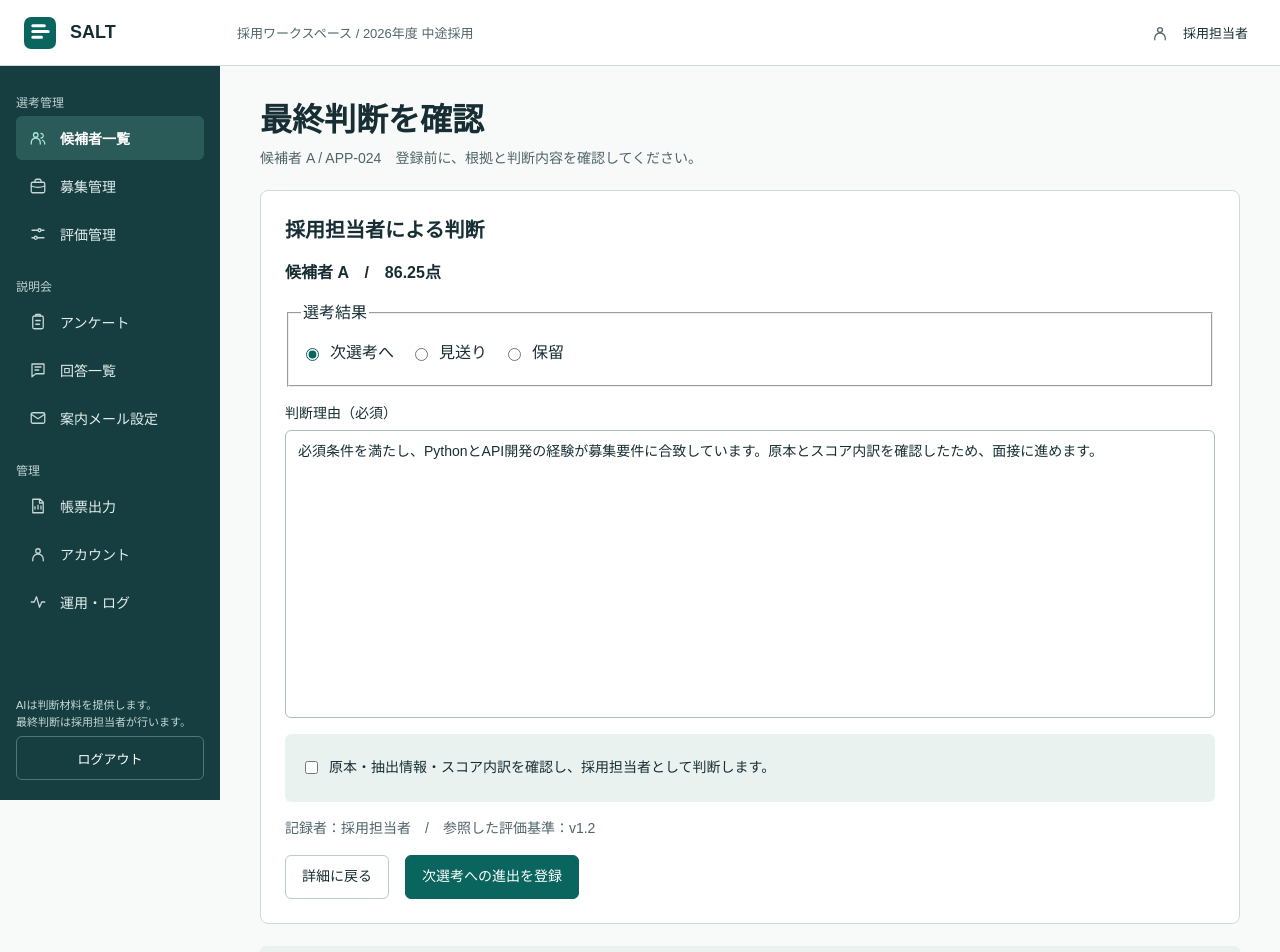
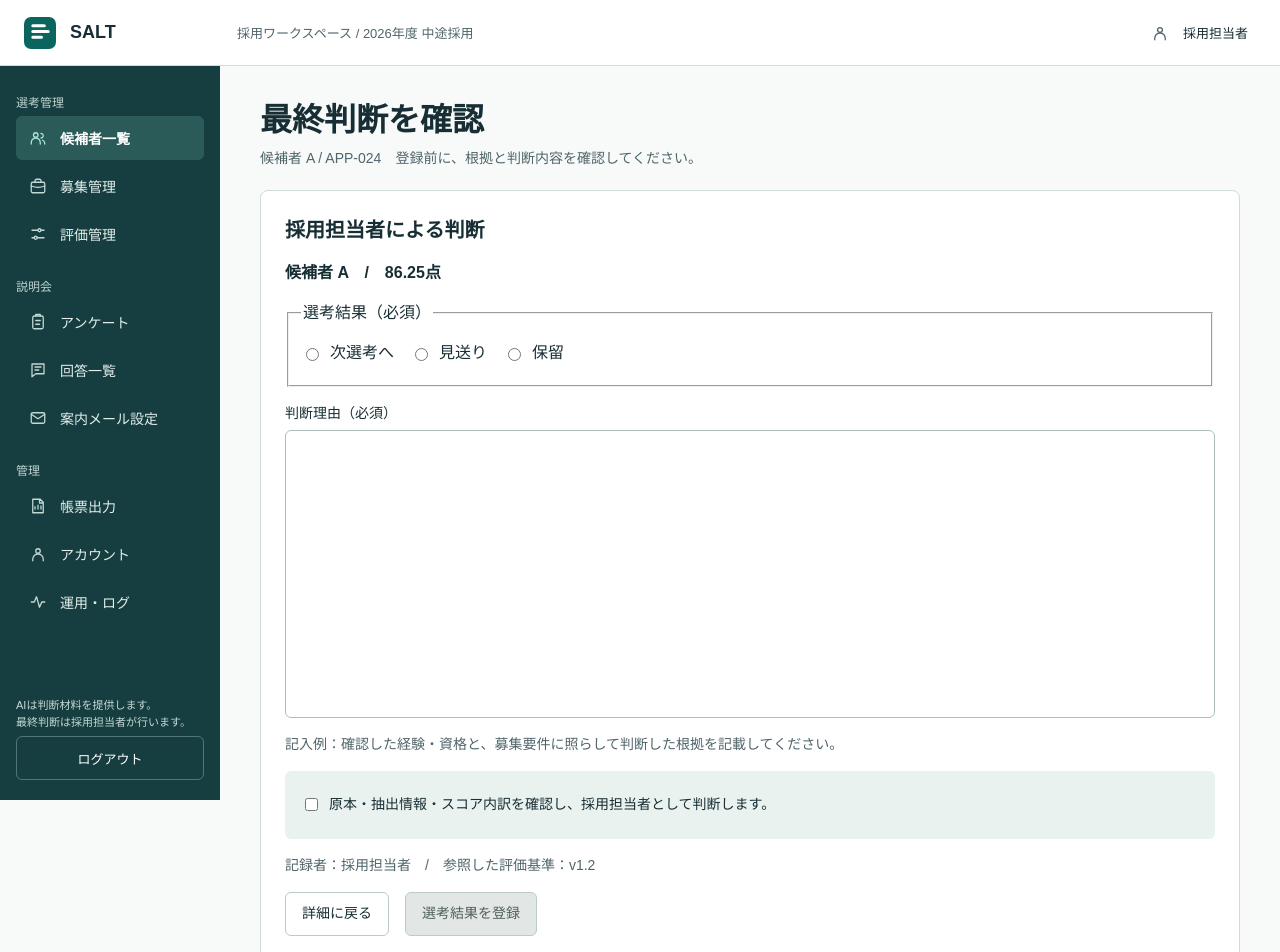
Before and after one commit to Cookie12734/206-3, a Next.js app in the folder frontend/: page /candidates/app-024/decision in a window 1280 px wide. Shown: the top 952 px of the page. Built offline with nearby package versions, Linux system fonts and the light colour scheme.

Commit message:
最終判断の初期値と結果別の登録表示を修正

```diff
--- a/frontend/app/candidates/app-024/decision/05-decision.tsx
+++ b/frontend/app/candidates/app-024/decision/05-decision.tsx
@@ -6,37 +6,41 @@ import { ActionLink, Actions, Button, Field, Heading, Notice, Panel, Screen } fr
 import { useDemoValue } from "../../../_lib/demo-storage";
 import type { Submission } from "../../../apply/_lib/application";
 import { sampleId } from "../../../surveys/_lib/survey";
-import { candidatePath, decisionExample, type Decision } from "../../_lib/candidates";
+import { candidatePath, type Decision } from "../../_lib/candidates";
 import styles from "../_components/candidate-review.module.css";
 
 export default function ConfirmDecision() {
   const router = useRouter();
   const [saved, setSaved] = useDemoValue<Decision | null>("candidate-decision", null);
   const [submission] = useDemoValue<Submission | null>(`application-submitted:mid-career:${sampleId}`, null);
-  const [result, setResult] = useState(decisionExample.result);
-  const [reason, setReason] = useState(decisionExample.reason);
+  const [chosenResult, setResult] = useState<string>();
+  const [writtenReason, setReason] = useState<string>();
+  const result = chosenResult ?? saved?.result ?? "";
+  const reason = writtenReason ?? saved?.reason ?? "";
+  const resultLabel = result === "次選考へ" ? "次選考への進出" : result;
   return <Screen>
     <Heading title="最終判断を確認" description="候補者 A / APP-024　登録前に、根拠と判断内容を確認してください。" />
     <form className={styles.form} onSubmit={(event) => {
       event.preventDefault();
-      if (!reason.trim() || submission) return;
+      if (!result || !reason.trim() || submission) return;
       const recordedAt = new Intl.DateTimeFormat("ja-JP", { dateStyle: "short", timeStyle: "short", timeZone: "Asia/Tokyo" }).format(new Date());
       setSaved({ result, reason: reason.trim(), recordedAt });
       router.push(`${candidatePath}/decision/complete`);
     }}>
       <Panel title="採用担当者による判断">
         <p><strong>候補者 A　/　86.25点</strong></p>
-        <fieldset><legend>選考結果</legend>
+        <fieldset><legend>選考結果（必須）</legend>
           <div className={styles.options}>{["次選考へ", "見送り", "保留"].map((label) =>
-            <label key={label}><input type="radio" name="decision" value={label} checked={result === label}
+            <label key={label}><input type="radio" required name="decision" value={label} checked={result === label}
               onChange={() => setResult(label)} />{label}</label>)}</div>
         </fieldset>
-        <Field label="判断理由（必須）"><textarea required value={reason} onChange={(event) => setReason(event.target.value)} /></Field>
+        <Field label="判断理由（必須）"><textarea required aria-describedby="reason-example" value={reason} onChange={(event) => setReason(event.target.value)} /></Field>
+        <p id="reason-example" className={styles.small}>記入例：確認した経験・資格と、募集要件に照らして判断した根拠を記載してください。</p>
         <Notice><label className={styles.confirm}><input type="checkbox" required />原本・抽出情報・スコア内訳を確認し、採用担当者として判断します。</label></Notice>
         <p className={styles.small}>記録者：採用担当者　/　参照した評価基準：v1.2</p>
         {submission && <Notice tone="warning">最新の応募内容を解析するまで、最終判断は登録できません。</Notice>}
         <Actions><ActionLink href={candidatePath}>詳細に戻る</ActionLink>
-          <Button tone="primary" type="submit" disabled={Boolean(submission)}>{saved ? "判断内容を更新" : result === "次選考へ" ? "次選考への進出を登録" : "選考結果を登録"}</Button></Actions>
+          <Button tone="primary" type="submit" disabled={!result || Boolean(submission)}>{`${resultLabel || "選考結果"}を${saved ? "更新" : "登録"}`}</Button></Actions>
       </Panel>
     </form>
     <Notice>ここで登録した結果はデモ用にブラウザー内へ保存されます。</Notice>
```
